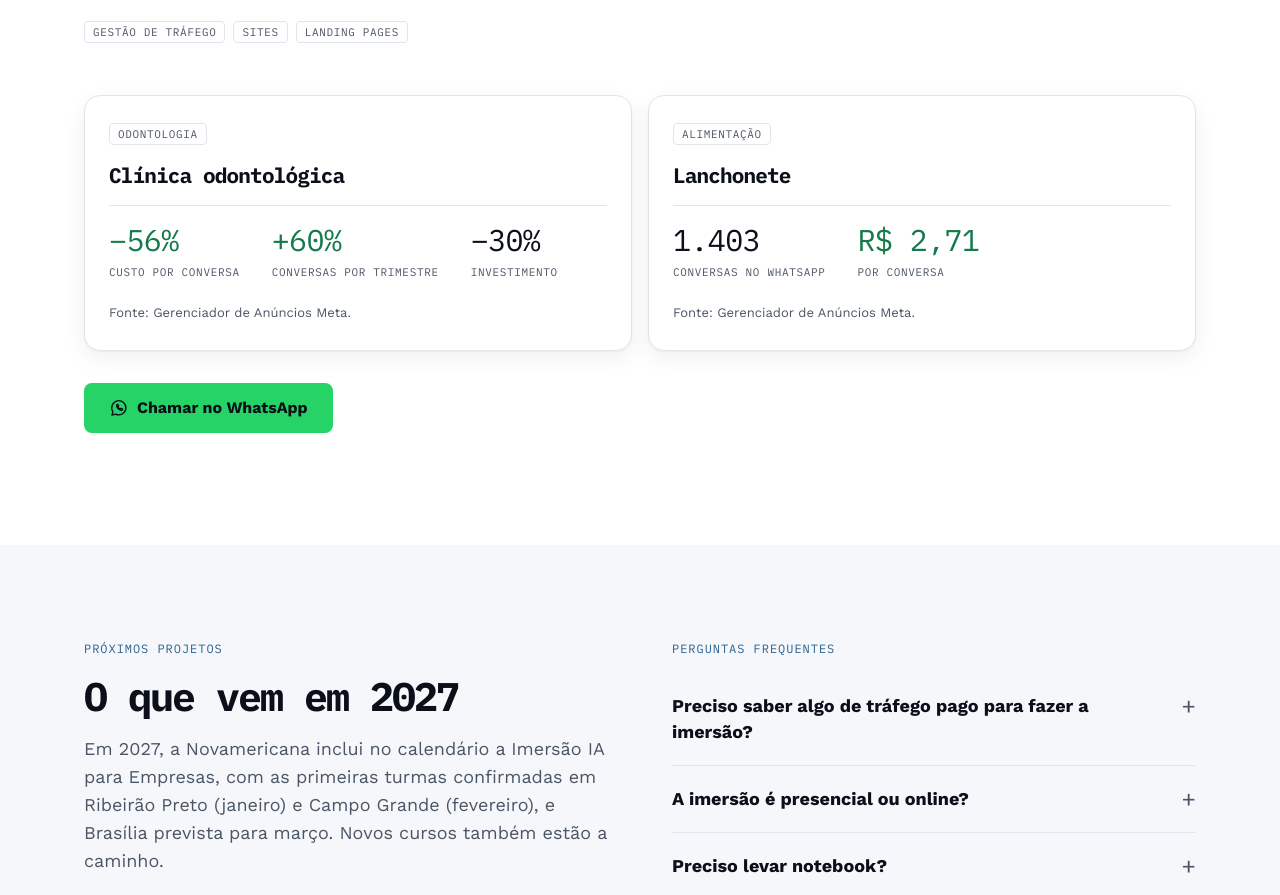
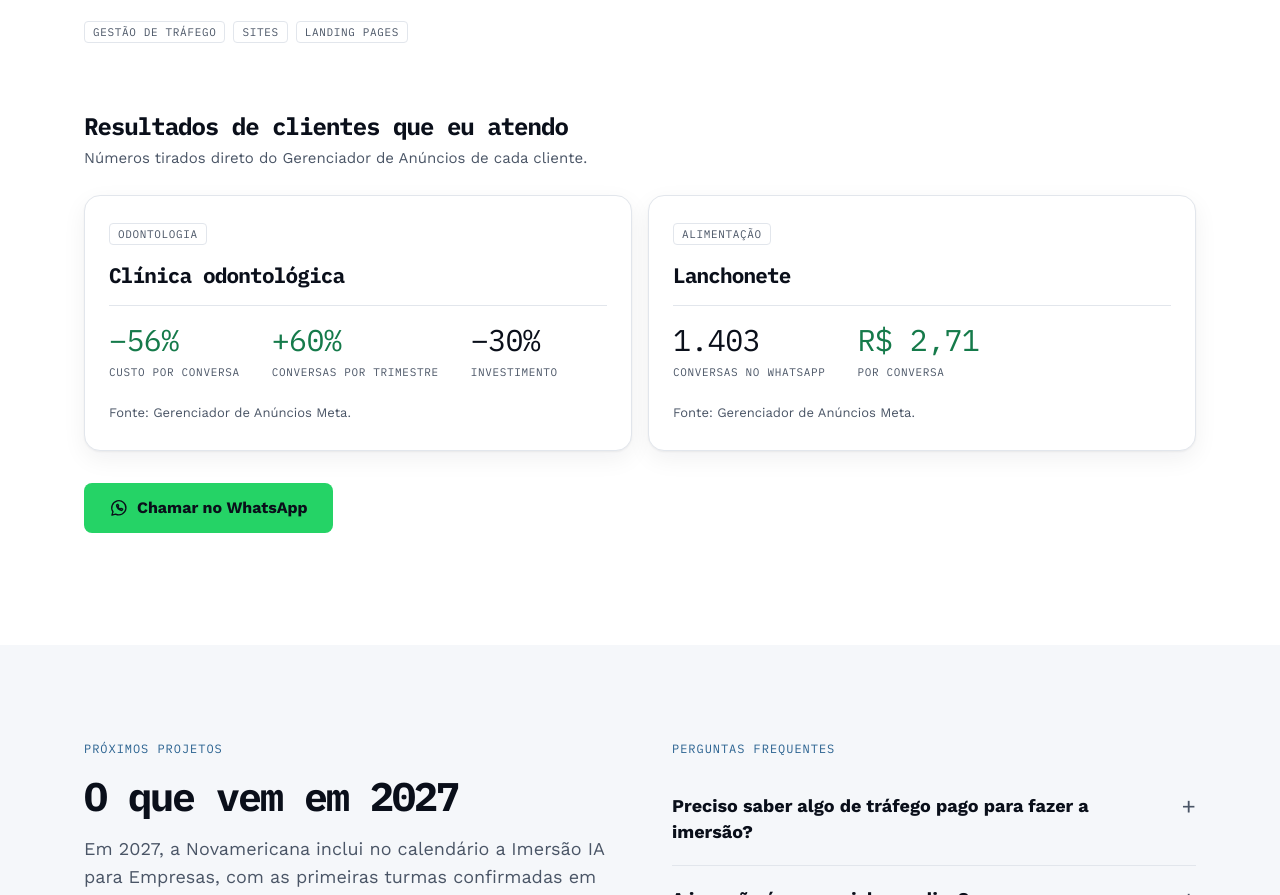
Before and after one commit to mmissura/murilomissura.com.br, a plain HTML site: page index.html in a window 1280 px wide. Shown: the part 5999-6894 px from the top of the page. Drawn offline with Linux system fonts and the light colour scheme.

Commit message:
Título para os cases de gestão de tráfego
Co-Authored-By: Claude Opus 5.5 <noreply@anthropic.com>
Claude-Session: https://claude.ai/code/session_015yHtewuuKfMTTXVUxa5Psf

```diff
--- a/assets/css/site.css
+++ b/assets/css/site.css
@@ -307,3 +307,8 @@ body.ck-on .wa-float{bottom:132px}
 @media (max-width:620px){.ck{flex-direction:column;align-items:stretch}.ck-b .btn{flex:1;justify-content:center}}
 .linkbtn{background:none;border:0;padding:0;font:inherit;color:inherit;cursor:pointer;text-decoration:underline}
 @media (prefers-reduced-motion:reduce){.tk,.tk-cta span{transition:none}}
+
+.cases-title{font-size:24px;line-height:30px;letter-spacing:-.04em;margin:56px 0 4px}
+.cases-sub{margin:0;color:var(--ink-muted);font-size:15px}
+@media (max-width:720px){.cases-title{font-size:20px;line-height:26px;margin-top:40px}}
+.cases-sub+.cases{margin-top:24px}
--- a/index.html
+++ b/index.html
@@ -17,7 +17,7 @@
 <link rel="canonical" href="https://murilomissura.com.br/">
 <meta name="theme-color" content="#F5F7FA">
 <link rel="icon" href="assets/logo/avatar-azul.svg" type="image/svg+xml">
-<link rel="stylesheet" href="assets/css/site.css?v=4">
+<link rel="stylesheet" href="assets/css/site.css?v=5">
 </head>
 <body>
 <a class="skip" href="#conteudo">Pular para o conteúdo</a>
@@ -242,6 +242,8 @@
     <h2 class="reveal h-d">Precisa de um gestor de tráfego?</h2>
     <p class="lead">Além de ensinar, eu também cuido das campanhas de empresas: Google Ads e Meta Ads, sites e landing pages. Atendimento direto comigo, com acompanhamento de perto e números claros todo mês.</p>
     <div class="services"><span class="tag">Gestão de tráfego</span><span class="tag">Sites</span><span class="tag">Landing pages</span></div>
+    <h3 class="cases-title">Resultados de clientes que eu atendo</h3>
+    <p class="cases-sub">Números tirados direto do Gerenciador de Anúncios de cada cliente.</p>
     <div class="cases">
       <article class="reveal card case">
         <span class="tag">Odontologia</span>
```
Also changed, not shown: privacidade.html (+1 -1 lines).
